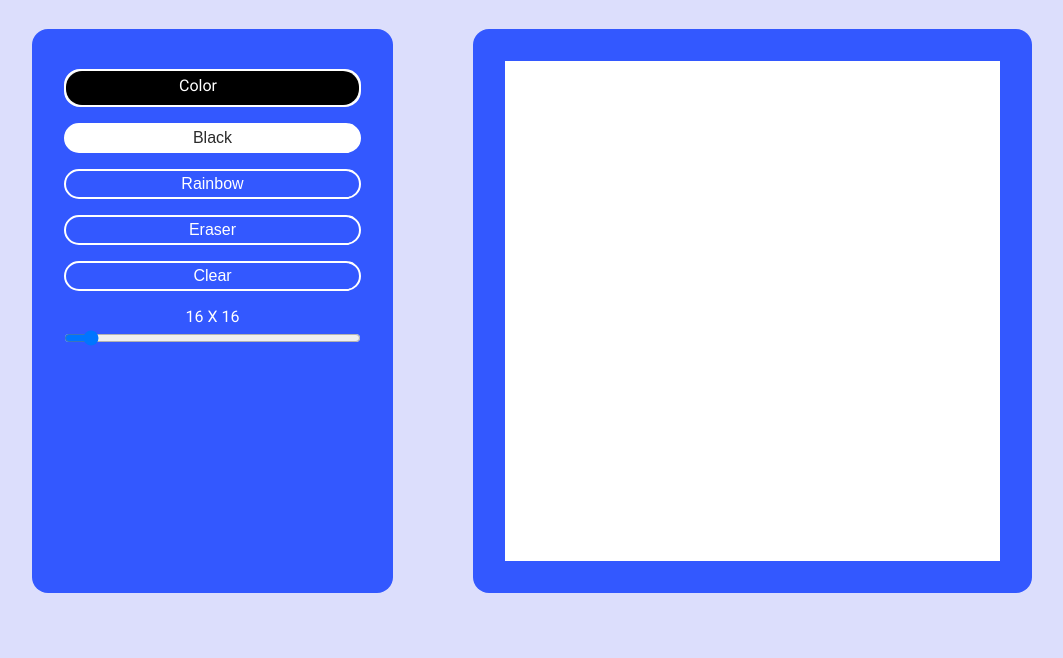
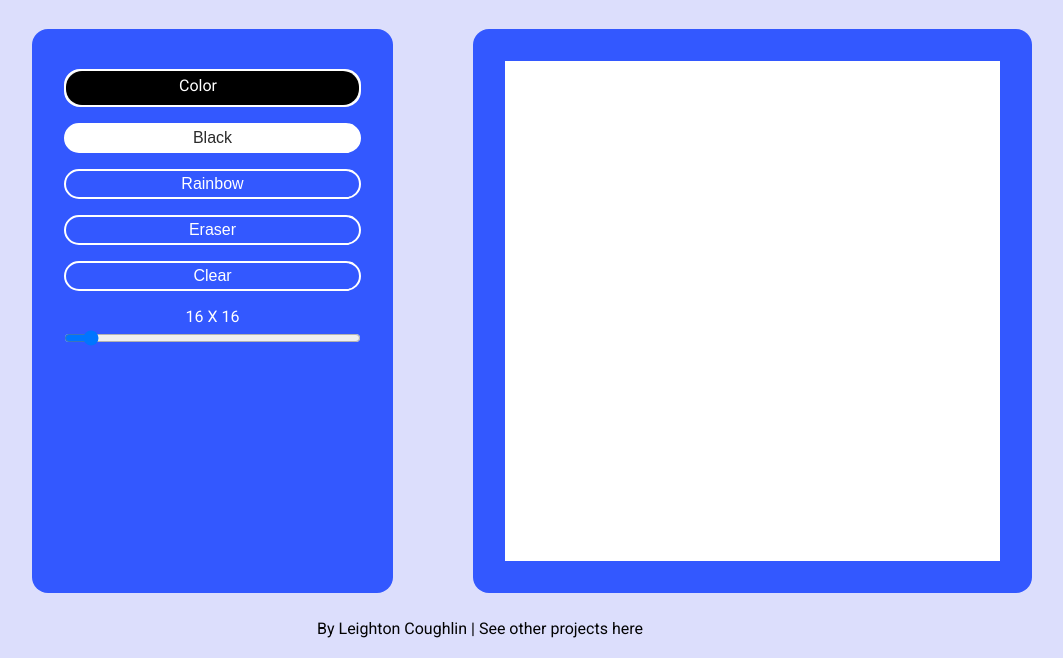
Before and after one commit to coolleighton/etch-a-sketch, a plain HTML site: page index.html in a window 1280 px wide. Shown: the part 142-800 px from the top of the page, without its empty margins (160-1223 px from the left). Drawn offline with Linux system fonts and the light colour scheme.

Commit message:
added favicon, added github link

```diff
--- a/index.html
+++ b/index.html
@@ -4,6 +4,7 @@
     <meta charset="UTF-8">
     <meta http-equiv="X-UA-Compatible" content="IE=edge">
     <meta name="viewport" content="width=device-width, initial-scale=1.0">
+    <link rel="icon" type="image/x-icon" href="Etch.png">
     <link rel="stylesheet" href="styles.css"><link rel="preconnect" href="https://fonts.googleapis.com">
     <link rel="preconnect" href="https://fonts.gstatic.com" crossorigin>
     <link href="https://fonts.googleapis.com/css2?family=Roboto:ital,wght@0,100;0,300;0,400;0,500;0,700;0,900;1,100;1,300;1,400;1,500;1,700;1,900&display=swap" rel="stylesheet">
@@ -29,7 +30,7 @@
         </div>
     </div>
 
-
+    <a class="git-link" href="https://github.com/coolleighton">By Leighton Coughlin | See other projects here</a>
     <script src="index.js"></script>
 </body>
 </html>
--- a/styles.css
+++ b/styles.css
@@ -115,3 +115,12 @@ input[type="range"] {
 .row-item {
     background-color: white;
 }
+
+.git-link {
+    color: rgb(3, 3, 3);
+    text-decoration: none;
+    position: absolute;
+    bottom: 20px;
+    left: 30%;
+    right: 30%;
+}
```
Also changed, not shown: Etch.png (added).
